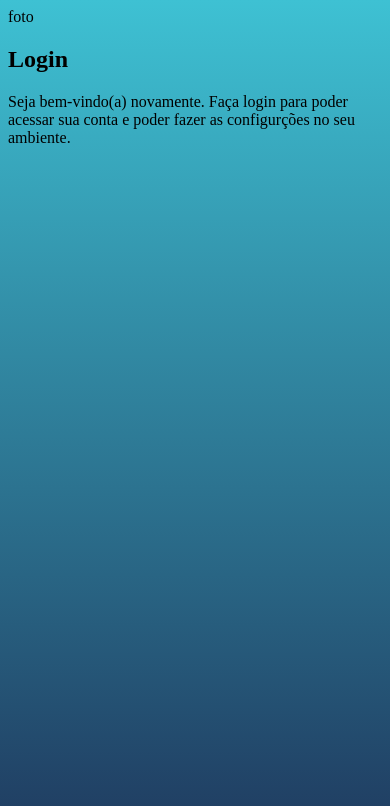
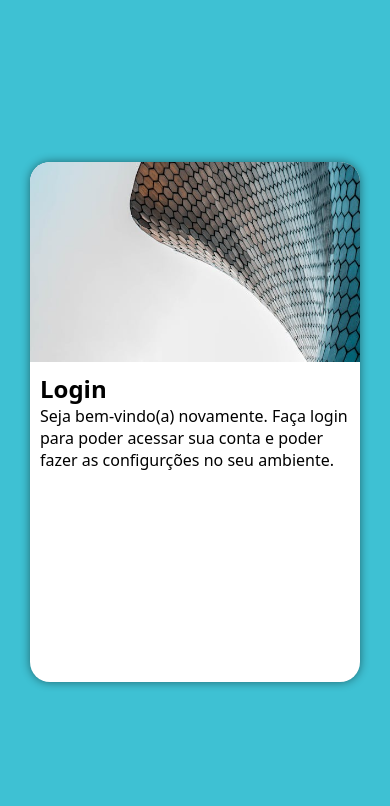
Before and after one commit to pedroaragoni-dev/projeto-login, a plain HTML site: page index.html in a window 390 px wide. Drawn offline with Linux system fonts and the light colour scheme.

Commit message:
estilização do mobile first

```diff
--- a/estilos/style.css
+++ b/estilos/style.css
@@ -3,22 +3,53 @@
 /* CORES DO SITE
 - azul claro | azul escuro
 - Linear gradient BODY: #3EC1D3 → #1F3A5F
+background: linear-gradient(to bottom, #3EC1D3, #1F3A5F);
 
 */
 
-html {
+* {
+    font-family: system-ui, -apple-system, BlinkMacSystemFont, 'Segoe UI', Roboto, Oxygen, Ubuntu, Cantarell, 'Open Sans', 'Helvetica Neue', sans-serif;
+    padding: 0px;
+    margin: 0px;
+    box-sizing: border-box;
+}
+
+html, body {
+    background-color: #3EC1D3;
     width: 100vw;
     height: 100vh;
 }
 
-body {
+main {
+    position: relative;
+    width: 100vw;
+    height: 100vh;
+}
 
-    background: linear-gradient(to bottom, #3EC1D3, #1F3A5F);
+section#login {
+    position: absolute;
+    top: 50%;
+    left: 50%;
+    transform: translate(-50%, -50%);
+    overflow: hidden;
 
+    background-color: white;
+    height: 520px;
+    width: 330px;
+    border-radius: 20px;
+    box-shadow: 0px 0px 10px rgba(0, 0, 0, 0.473);
+}
 
+section#login > div#imagem {
+    display: block;
+    background-image: url(../imagens/pexels-photo-1774931.jpeg);
+    background-size: cover;
+    background-position: bottom center;
+    height: 200px;
+}
 
-
-
-
+section#login > div#formulario {
+    display: block;
+    padding: 10px;
 
 }
--- a/index.html
+++ b/index.html
@@ -5,12 +5,13 @@
     <meta name="viewport" content="width=device-width, initial-scale=1.0">
     <title>Tela de login</title>
     <link rel="stylesheet" href="estilos/style.css">
+    <link rel="stylesheet" href="estilos/media-query.css" >
 </head>
 <body>
     <main>
         <section id="login">
             <div id="imagem">
-                foto
+
 
             </div>
 
```
Also changed, not shown: imagens/istockphoto-1508453163-612x612.jpg (added), imagens/mantasink2.jpeg (added), imagens/pexels-photo-1774931.jpeg (added), imagens/predio1.jpg (added), 2 other files.
